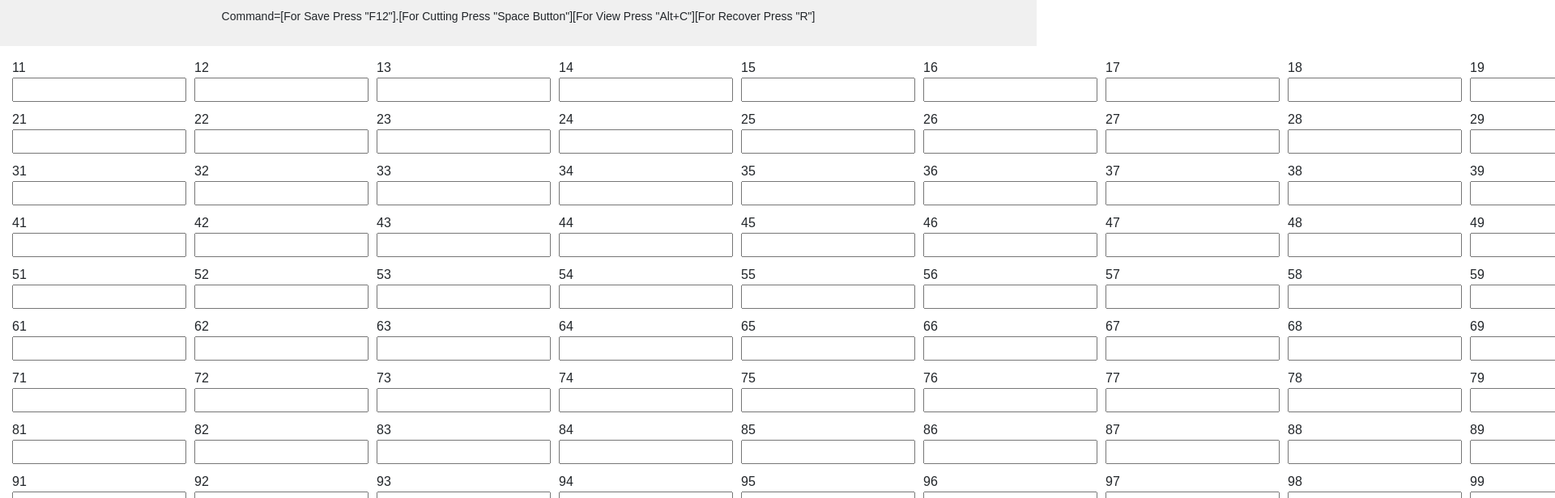
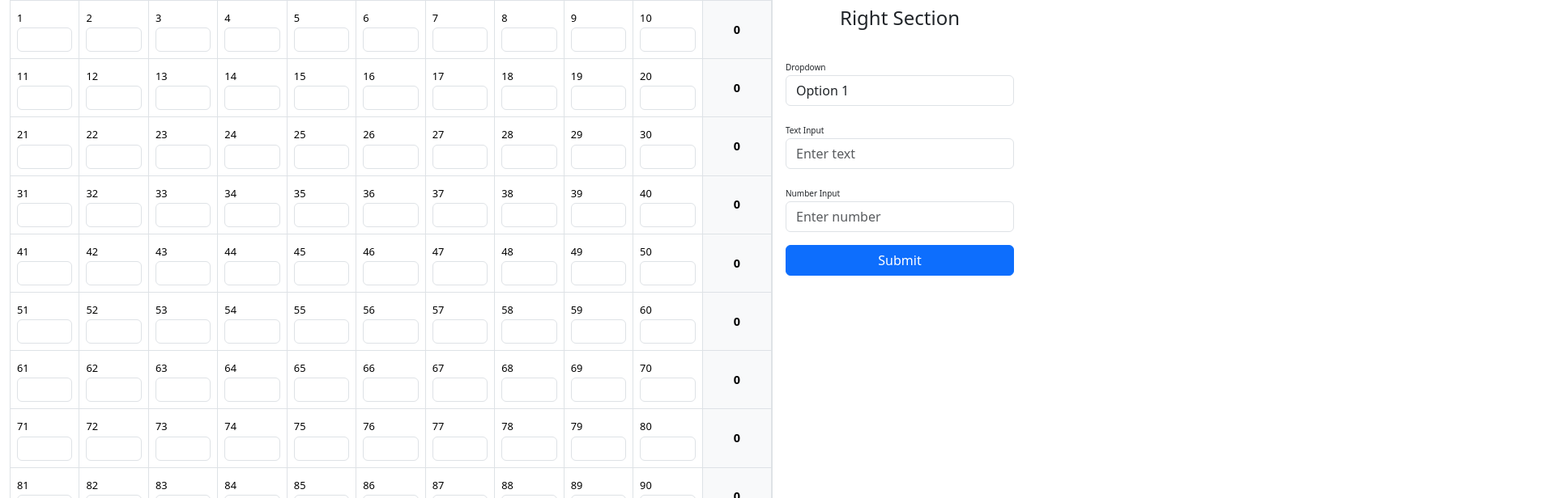
Before and after one commit to AnkitLathwal/Management, a React (Create React App) app: page /Jantri in a window 1280 px wide. Shown: the top 616 px of the page at 81% size, 1920 px wide, since content can reach past the window. Built offline with nearby package versions, Linux system fonts and the light colour scheme.

Commit message:
New Update

```diff
--- a/src/Jantri/Jantri.css
+++ b/src/Jantri/Jantri.css
@@ -1,51 +1,66 @@
-.app-container {
-    display: flex;
-    flex-direction: column;
-    height: 100vh;
+body {
+  margin: 0;
+  padding: 0;
   font-family: Arial, sans-serif;
+  background-color: #f8f9fa;
 }
 
-  .header {
-    background-color: #f0f0f0;
-    padding: 10px;
-    text-align: center;
-    font-size: 14px;
+.left-section,
+.right-section {
+  height: 100%;
 }
 
-  .main-content {
-    display: flex;
-    flex: 1;
-    padding: 10px;
+label {
+  font-size: 10px;
+  display: block;
+  text-align: center;
+  margin-bottom: 2px;
 }
 
-  .number-grid {
-    flex: 2;
-    display: flex;
-    flex-direction: column;
+.small-input {
+  width: 100%;
+  text-align: center;
+  font-size: 12px;
+  padding: 2px;
 }
 
-  .grid-row {
-    display: flex;
-    align-items: center;
+/* Remove spinner for number inputs */
+.no-spinner {
+  -moz-appearance: textfield;
+  -webkit-appearance: none;
+  appearance: none;
 }
 
-  .grid-cell {
-    margin: 5px;
+.no-spinner::-webkit-inner-spin-button,
+.no-spinner::-webkit-outer-spin-button {
+  -webkit-appearance: none;
+  margin: 0;
 }
 
-  .grid-total {
-    margin-left: auto;
+.table-container {
+  height: calc(100vh - 100px); /* Adjust table height to fit the viewport */
+  overflow-y: auto;
 }
 
-  .right-panel {
-    flex: 1;
-    padding-left: 10px;
-    display: flex;
-    flex-direction: column;
+.table-bordered td {
+  padding: 0.3rem;
+  vertical-align: middle;
 }
 
-  .footer {
-    background-color: #f0f0f0;
-    padding: 10px;
-    text-align: center;
+.bg-light {
+  background-color: #f8f9fa !important;
 }
+
+.final-total {
+  font-size: 1.2rem;
+  font-weight: bold;
+}
+
+.right-section {
+  background-color: #ffffff;
+}
+
+.right-content {
+  height: calc(100vh - 60px); /* Adjust content height to fit the viewport */
+  overflow-y: auto;
+}
--- a/src/Jantri/JantriMain.js
+++ b/src/Jantri/JantriMain.js
@@ -1,19 +1,104 @@
-import React from "react";
-import Header from "./Header";
-import NumberGrid from "./NumberGrid";
-import RightPanel from "./RightPanel";
-import Footer from "./Footer";
+import React, { useState, useRef } from "react";
 import "./Jantri.css";
 
 const JantriMain = () => {
+  const [inputs, setInputs] = useState(Array(120).fill("")); // 120 blank inputs
+  const inputRefs = useRef([]); // Array of references to input elements
+
+  const handleInputChange = (index, value) => {
+    const updatedInputs = [...inputs];
+    updatedInputs[index] = value; // Store the value as a string
+    setInputs(updatedInputs);
+  };
+
+  const handleKeyDown = (e, index) => {
+    if (e.key === "Enter") {
+      e.preventDefault(); // Prevent default "Enter" key behavior
+      const nextIndex = index + 1; // Calculate the next input index
+      if (nextIndex < inputRefs.current.length) {
+        inputRefs.current[nextIndex]?.focus(); // Focus the next input if available
+      }
+    }
+  };
+
+  // Calculate totals for each row
+  const calculateRowTotal = (startIndex) => {
+    return inputs
+      .slice(startIndex, startIndex + 10)
+      .reduce((acc, curr) => acc + (parseFloat(curr) || 0), 0);
+  };
+
+  // Calculate the final total
+  const calculateFinalTotal = () => {
+    return inputs.reduce((acc, curr) => acc + (parseFloat(curr) || 0), 0);
+  };
+
   return (
-    <div className="app-container">
-      <Header />
-      <div className="main-content">
-        <NumberGrid />
-        <RightPanel />
+    <div className="container-fluid vh-100 d-flex">
+      {/* Left Section */}
+      <div className="left-section w-75 border-end d-flex flex-column">
+  {/* <h4 className="text-center py-2">Input Table with Totals</h4> */}
+  <div className="table-container flex-grow-1">
+    <table className="table table-bordered w-100" style={{ tableLayout: "fixed" }}>
+      <tbody>
+        {[...Array(12)].map((_, rowIndex) => (
+          <tr key={rowIndex}>
+            {[...Array(10)].map((_, colIndex) => {
+              const index = rowIndex * 10 + colIndex;
+              return (
+                <td key={colIndex} >
+                  <label style={{ fontSize: "0.8rem" }}>{index + 1}</label>
+                  <input
+                    type="text"
+                    className="form-control no-spinner small-input"
+                    value={inputs[index]}
+                    onChange={(e) => handleInputChange(index, e.target.value)}
+                    onKeyDown={(e) => handleKeyDown(e, index)} // Handle Enter key
+                    ref={(el) => (inputRefs.current[index] = el)} // Assign input to ref
+                    style={{ height: "30px", fontSize: "0.9rem" }}
+                  />
+                </td>
+              );
+            })}
+            {/* Total column for each row */}
+            <td className="bg-light text-center" style={{ fontSize: "0.9rem", fontWeight: "bold" }}>
+              {calculateRowTotal(rowIndex * 10)}
+            </td>
+          </tr>
+        ))}
+      </tbody>
+    </table>
+  </div>
+  <div className="final-total bg-light text-center py-2">
+    <h5>Final Total: {calculateFinalTotal()}</h5>
+  </div>
+</div>
+
+      {/* Right Section */}
+      <div className="right-section w-25">
+        <h4 className="text-center py-2">Right Section</h4>
+        <div className="right-content p-3">
+          <div className="form-group mb-3">
+            <label>Dropdown</label>
+            <select className="form-control">
+              <option value="Option 1">Option 1</option>
+              <option value="Option 2">Option 2</option>
+              <option value="Option 3">Option 3</option>
+            </select>
+          </div>
+          <div className="form-group mb-3">
+            <label>Text Input</label>
+            <input type="text" className="form-control" placeholder="Enter text" />
+          </div>
+          <div className="form-group mb-3">
+            <label>Number Input</label>
+            <input type="text" className="form-control" placeholder="Enter number" />
+          </div>
+          <div className="form-group">
+            <button className="btn btn-primary w-100">Submit</button>
+          </div>
+        </div>
       </div>
-      <Footer />
     </div>
   );
 };
```
Also changed, not shown: 1 other file (tests, documents, lock files or other folders). Lines whose indentation alone changed are shown as unchanged.
